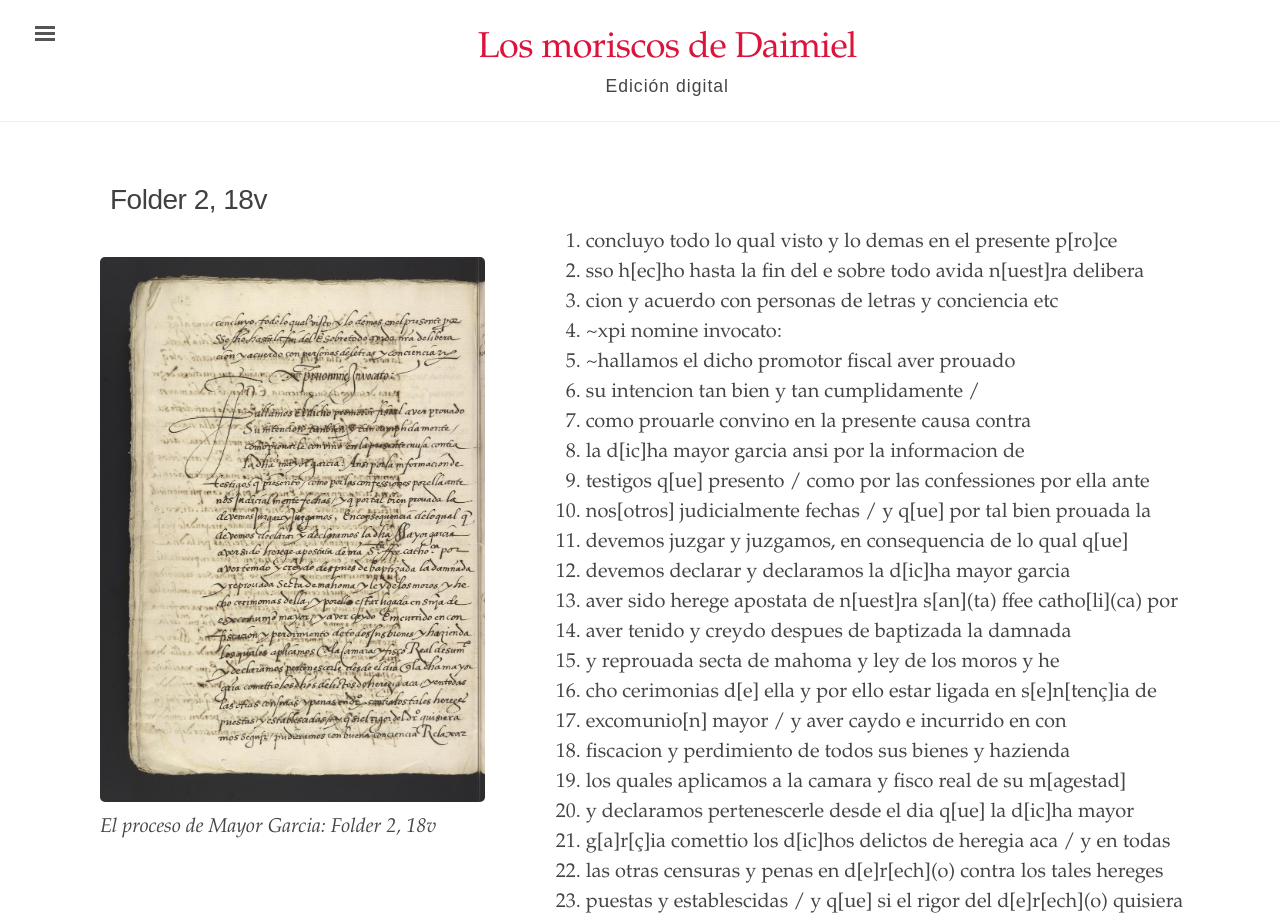
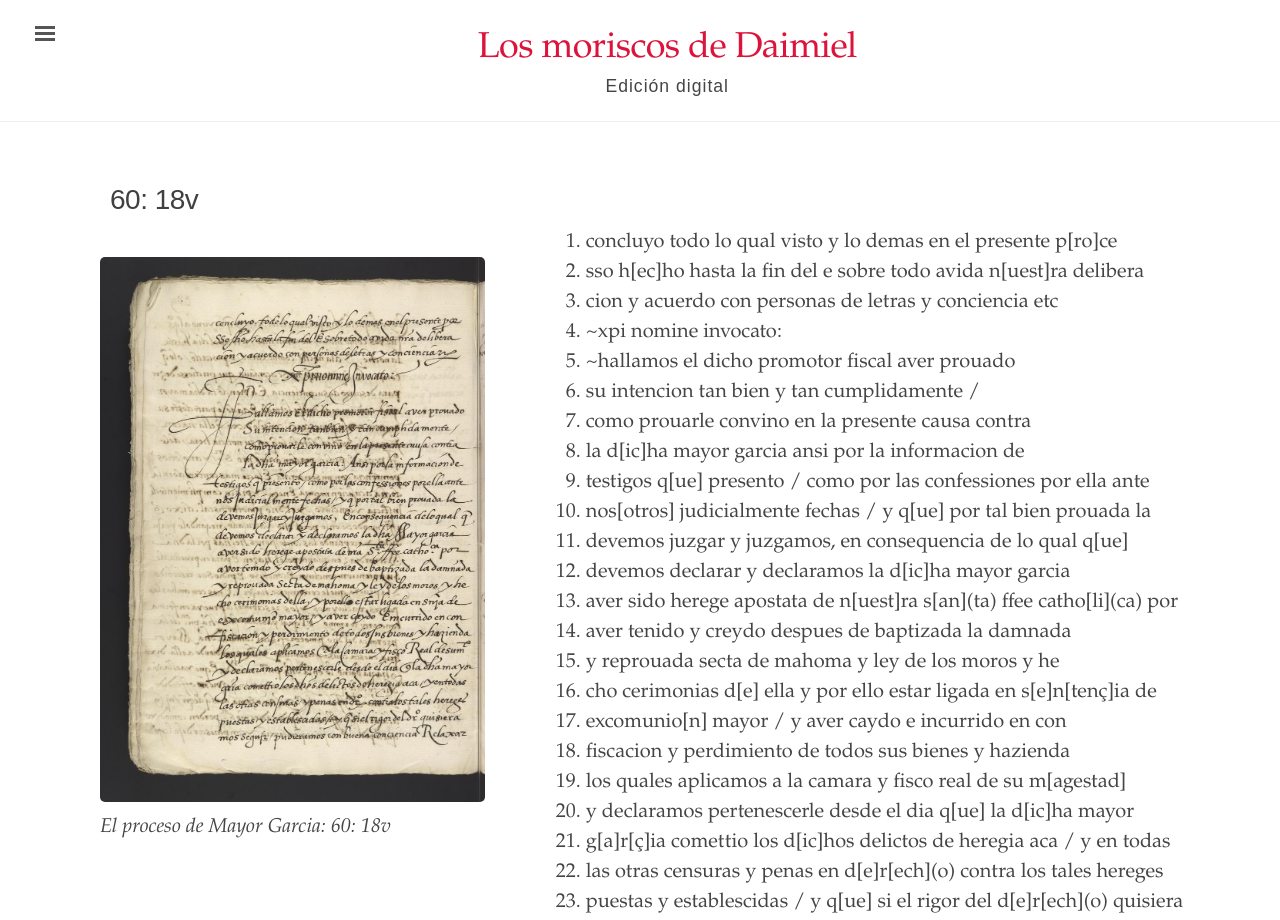
Before and after one commit to digbmc/moriscos-daimel, a Jekyll site: the page built from _texts/folder-2-18v.md, in a window 1280 px wide and 1277 px high. Shown: the top 920 px of the window. Built offline with Jekyll 4.4.1, drawn with Linux system fonts in a browser that asks for light colours.

Commit message:
Update folder-2-18v.md

```diff
--- a/_texts/folder-2-18v.md
+++ b/_texts/folder-2-18v.md
@@ -1,6 +1,6 @@
 ---
 layout: manuscrito
-title: Folder 2, 18v
+title: "60: 18v"
 image: /assets/images/Folder_2_18v.jpg
 body_class: wide-page
 order: 36
```
